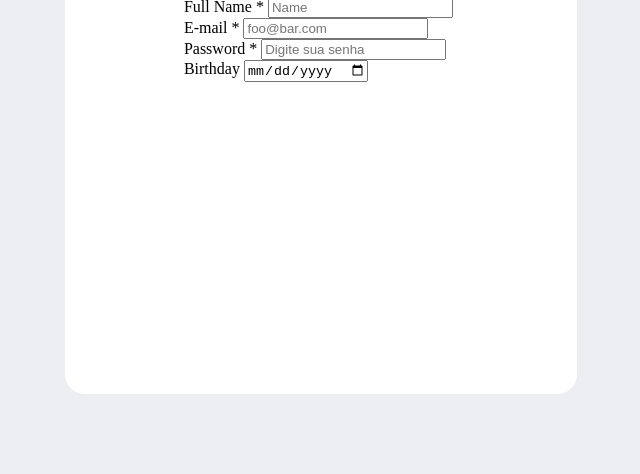
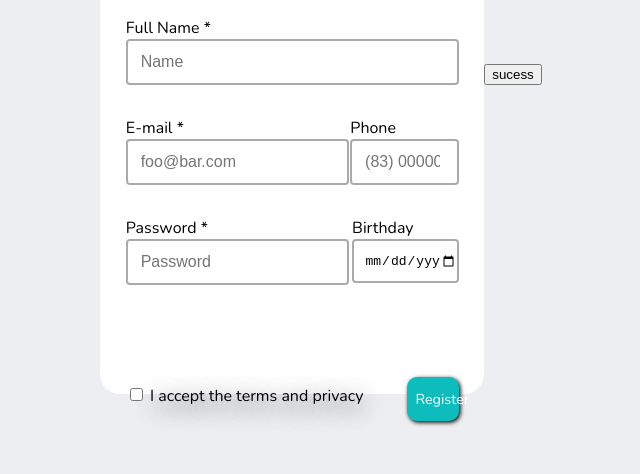
Before and after one commit to MauricioReiis/formulario_js, a website built with webpack: page app/index.html in a window 1280 px wide. Shown: the part 326-800 px from the top of the page, without its empty margins (319-959 px from the left). Built offline with nearby package versions, Linux system fonts and the light colour scheme.

Commit message:
feat: html and css of the finished form

```diff
--- a/app/index.html
+++ b/app/index.html
@@ -5,37 +5,73 @@
     <meta http-equiv="X-UA-Compatible" content="IE=edge" />
     <meta name="viewport" content="width=device-width, initial-scale=1.0" />
     <script type="module" src="index.js" defer></script>
-    <link rel="stylesheet" href="index.css">
+    <link rel="stylesheet" href="index.css" />
+    <link rel="shortcut icon" href="assets/ico-logo.ico" />
     <title>Formulário</title>
   </head>
-  <body>
+  <body onselectstart="return false">
     <section id="form">
-            <form>
-                <div>
-                    <img src="./assets/logo.png" alt="Logo">
+      <form id="content-form">
+        <div id="content-main">
+          <img draggable="false" src="./assets/logo.png" alt="Logo" />
           <h1>Intern Sign Up</h1>
         </div>
-                <div class="input-group">
+        <div id="input-first" class="input-group">
           <label for="name">Full Name *</label>
           <input type="text" name="name" id="name" placeholder="Name" />
         </div>
+        <section class="split-session">
           <div class="input-group">
             <label for="email">E-mail *</label>
-                    <input type="email" name="email" id="email" placeholder="foo@bar.com" />
+            <input
+              type="email"
+              name="email"
+              id="email"
+              placeholder="foo@bar.com"
+            />
           </div>
           <div class="input-group">
+            <label for="phone">Phone </label>
+            <input
+              type="number"
+              name="Phone"
+              id="phone"
+              placeholder="(83) 00000-0000"
+            />
+          </div>
+        </section>
+        <section class="split-session">
+          <div class="input-group">
             <label for="password">Password *</label>
-                    <input type="password" name="password" id="password" placeholder="Digite sua senha" />
+            <input
+              type="password"
+              name="password"
+              id="password"
+              placeholder="Password"
+            />
           </div>
           <div class="input-group">
             <label for="birthday">Birthday</label>
             <input type="date" name="birthday" id="birthday" />
           </div>
+        </section>
+        <footer>
+          <div id="footer-label">
+            <label>
+              <input type="checkbox" id="checkbox" />
+              <span>I accept the terms and privacy</span>
+            </label>
+          </div>
+          <div>
+            <button id="btn">Register</button>
+          </div>
+        </footer>
       </form>
     </section>
-
-      <section>
-
-      </section id="sucess">
+    <section id="sucess">
+      <main>
+        <button>sucess</button>
+      </main>
+    </section>
   </body>
 </html>
--- a/app/index.js
+++ b/app/index.js
@@ -1,6 +1,9 @@
-import "./index.css";
+import sheet from "./index.css" assert { type: "css" };
 import button from "./scripts/button.js";
 import exemplo from "./scripts/exemplo.js";
 
 button();
 exemplo();
+
+document.adoptedStyleSheets = [sheet];
+shadowRoot.adoptedStyleSheets = [sheet];
--- a/app/scripts/button.js
+++ b/app/scripts/button.js
@@ -1,5 +1,19 @@
 const button = () => {
-  console.log("button");
+  const $ = document.querySelector.bind(document);
+
+  const form = $("#form");
+  const sucess = $("#sucess");
+  const button = $("#btn");
+
+  // form.addEventListener(() => {});
+
+  button.addEventListener("click", () => {
+    if (true) {
+      form.style.display = "none";
+      sucess.style.display = "block";
+      console.log("logou");
+    }
+  });
 };
 
 export default button;
--- /dev/null
+++ b/app/styles/footer.scss
@@ -0,0 +1,49 @@
+footer {
+  display: flex;
+  justify-content: space-between;
+  height: 17vh;
+  font-family: "Nunito", sans-serif;
+  font-weight: 500;
+
+  #footer-label {
+    line-height: 1.2em;
+    padding-right: 2em;
+    height: 4.5vh;
+    text-shadow: 0.1em 0.4em 1.5em #000000;
+  }
+
+  div {
+    align-self: flex-end;
+  }
+
+  #btn {
+    border: 0;
+    background: transparent;
+    border: solid 2px #0dbdbd;
+    background: #0dbdbd;
+    color: white;
+    font-family: "Nunito", sans-serif;
+    font-weight: 400;
+    border-radius: 10px;
+    height: 3.1em;
+    width: 4vw;
+    cursor: pointer;
+    font-size: 0.9em;
+    box-shadow: 0.1em 0.1em 0.3em #000000;
+
+    &:hover {
+      font-weight: bold;
+      border: transparent;
+      color: #000000;
+    }
+  }
+
+  #checkbox {
+    border-radius: 5px;
+    background: #0dbdbd;
+
+    &:checked {
+      background: #0dbdbd;
+    }
+  }
+}
--- a/app/styles/form.scss
+++ b/app/styles/form.scss
@@ -2,14 +2,73 @@
   display: flex;
   justify-content: center;
   background-color: #ffffff;
-  width: 40vw;
+  width: 30vw;
   height: 80vh;
   border-radius: 20px;
   font-weight: 400;
+
+  #content-form {
+    width: 26vw;
+  }
 
   h1 {
     font-family: "Inter", sans-serif;
     font-weight: 600;
     font-size: 2.5rem;
   }
+
+  #content-main {
+    display: flex;
+    align-items: center;
+    flex-direction: column;
+    margin-top: 1.5em;
+
+    img {
+      width: 213px;
+      height: 124px;
+    }
+  }
+
+  #input-first {
+    margin-top: 0;
+  }
+
+  .input-group {
+    display: flex;
+    flex-direction: column;
+    font-family: "Nunito", sans-serif;
+    font-weight: 400;
+
+    input {
+      border: 0;
+      border: 2px solid #aaaaaa;
+      border-radius: 4px;
+      padding-left: 0.8em;
+      height: 40px;
+      font-size: 1em;
+    }
+
+    #phone {
+      width: 7vw;
+    }
+
+    #email {
+      width: 16vw;
+    }
+  }
+
+  .split-session {
+    display: flex;
+    flex-direction: row;
+    justify-content: space-between;
+    margin-top: 2em;
+
+    #password {
+      width: 16vw;
+    }
+
+    #birthday {
+      width: 7.2vw;
+    }
+  }
 }
--- a/app/styles/index.scss
+++ b/app/styles/index.scss
@@ -1,5 +1,6 @@
 @import url("https://fonts.googleapis.com/css2?family=Inter:wght@600&family=Nunito&display=swap");
 @import "./form.scss";
+@import "./footer.scss";
 
 body {
   margin: 0;
```
Also changed, not shown: app/assets/ico-logo.ico (added), app/index.css, build/assets/ico-logo.ico (added). Lines whose indentation alone changed are shown as unchanged.
